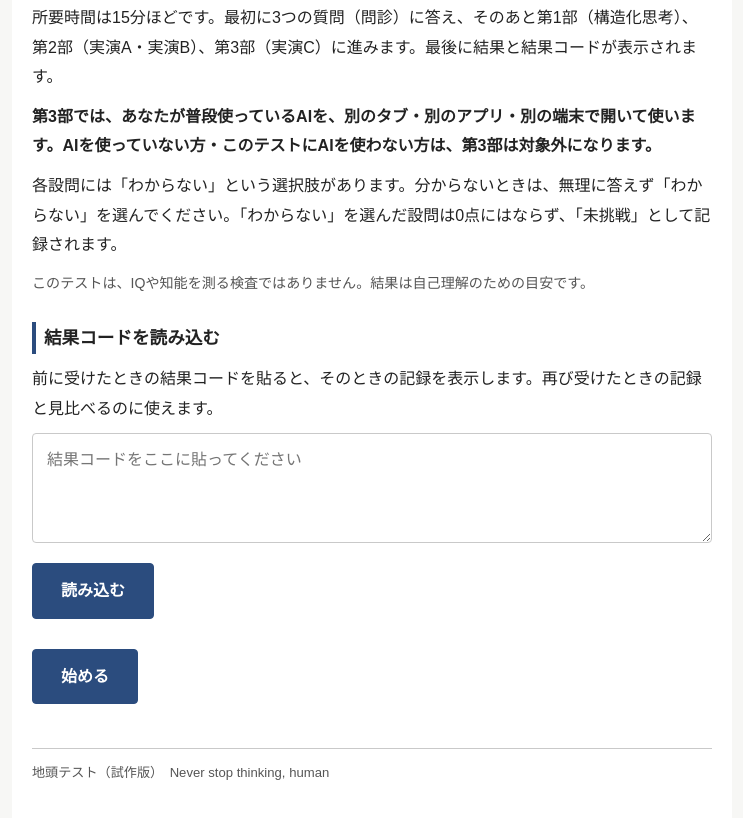
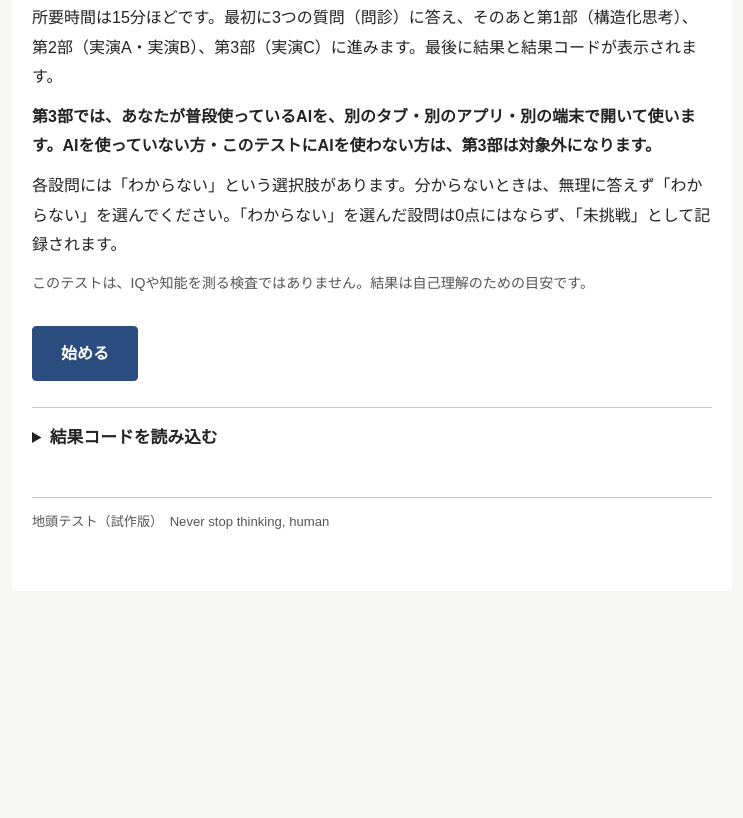
Before and after one commit to ritukal/ritukal.github.io, a plain HTML site: page index.html in a window 1280 px wide. Shown: the part 655-1473 px from the top of the page, without its empty margins (268-1011 px from the left). After the commit the page ends 1246 px from the top, so only its background shows below. Drawn offline with Linux system fonts and the light colour scheme.

Commit message:
結果コード読み込みを折りたたみに移動

```diff
--- a/index.html
+++ b/index.html
@@ -46,6 +46,8 @@
   h2{font-size:1.1rem; margin:26px 0 8px; padding-left:8px; border-left:4px solid var(--accent);}
   p{margin:10px 0;}
   .note{font-size:.88rem; color:var(--ink-sub);}
+  details{margin-top:26px; border-top:1px solid var(--line); padding-top:14px;}
+  details summary{font-weight:700; font-size:1.05rem; cursor:pointer;}
   .screen{display:none;}
   .screen.active{display:block;}
   /* 選択肢（ラジオ風ボタン） */
@@ -167,12 +169,14 @@
   <p><strong>第3部では、あなたが普段使っているAIを、別のタブ・別のアプリ・別の端末で開いて使います。AIを使っていない方・このテストにAIを使わない方は、第3部は対象外になります。</strong></p>
   <p>各設問には「わからない」という選択肢があります。分からないときは、無理に答えず「わからない」を選んでください。「わからない」を選んだ設問は0点にはならず、「未挑戦」として記録されます。</p>
   <p class="note">このテストは、IQや知能を測る検査ではありません。結果は自己理解のための目安です。</p>
-  <h2>結果コードを読み込む</h2>
-  <p>前に受けたときの結果コードを貼ると、そのときの記録を表示します。再び受けたときの記録と見比べるのに使えます。</p>
-  <textarea id="decode-input" rows="3" placeholder="結果コードをここに貼ってください"></textarea>
-  <p><button class="btn sub" id="btn-decode" type="button">読み込む</button></p>
-  <div id="decode-result"></div>
   <div class="nav"><button class="btn" id="btn-start">始める</button></div>
+  <details>
+    <summary>結果コードを読み込む</summary>
+    <p>前に受けたときの結果コードを貼ると、そのときの記録を表示します。再び受けたときの記録と見比べるのに使えます。</p>
+    <textarea id="decode-input" rows="3" placeholder="結果コードをここに貼ってください"></textarea>
+    <p><button class="btn sub" id="btn-decode" type="button">読み込む</button></p>
+    <div id="decode-result"></div>
+  </details>
 </section>
 
 <!-- ============ 画面1：問診 ============ -->
```
